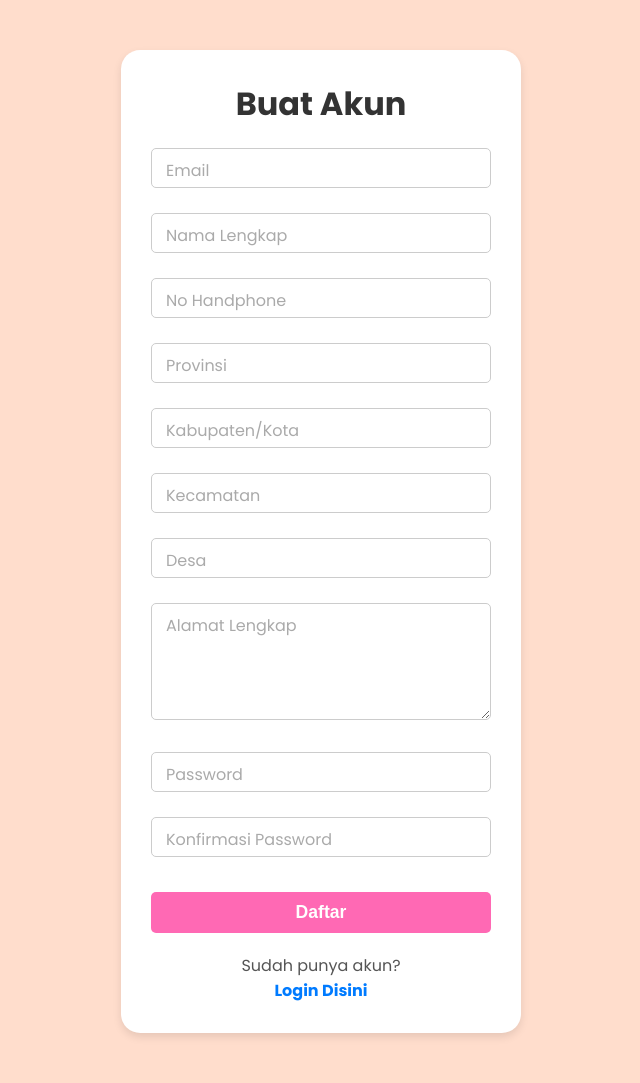
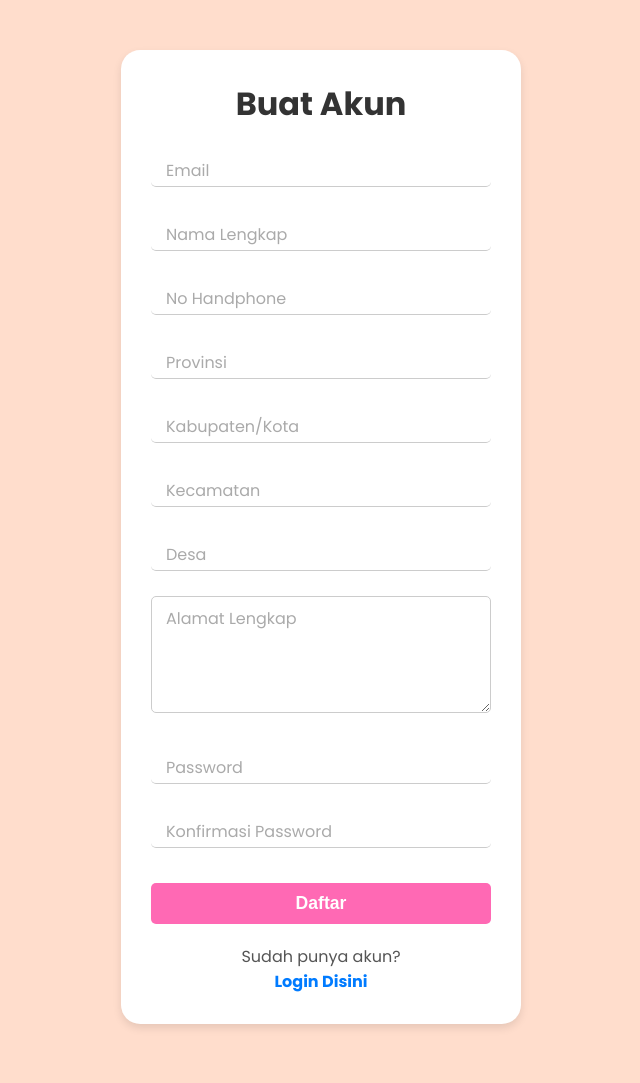
Before and after one commit to ardiw1123/project_pwd, a PHP site: page /regist.html in a window 1280 px wide. Shown: the whole page, without its empty margins (319-959 px from the left). After the commit the page ends 1028 px from the top, so only its background shows below. Run offline with PHP 8.4, Linux system fonts and the light colour scheme.

Commit message:
ubah css

```diff
--- a/style.css
+++ b/style.css
@@ -358,7 +358,6 @@
   border-radius: 1.2rem;
   box-shadow: 0 4px 8px rgba(0, 0, 0, 0.1);
   text-align: center;
-  font-family: "Poppins" sans-serif;
 }
 .regist-user h2 {
   text-align: center;
@@ -377,7 +376,6 @@
 .form-regist input[type="password"] {
   width: 100%;
   padding: 10px 15px;
-  border: 1px solid #ccc;
   border-radius: 5px;
   font-size: 1rem;
   box-sizing: border-box;
```
